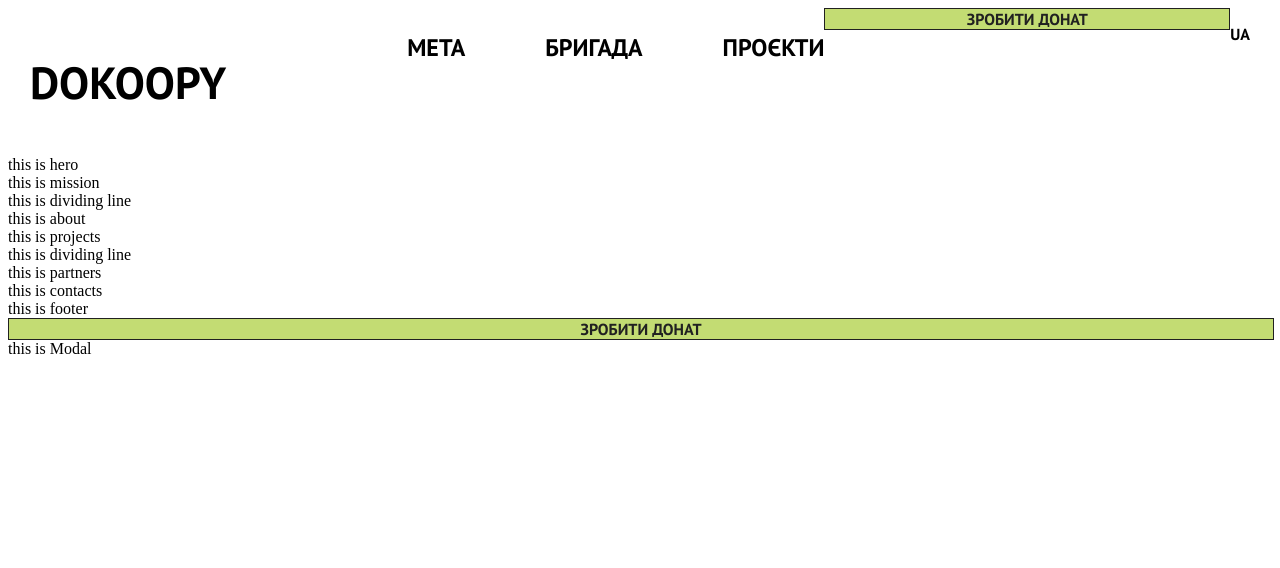
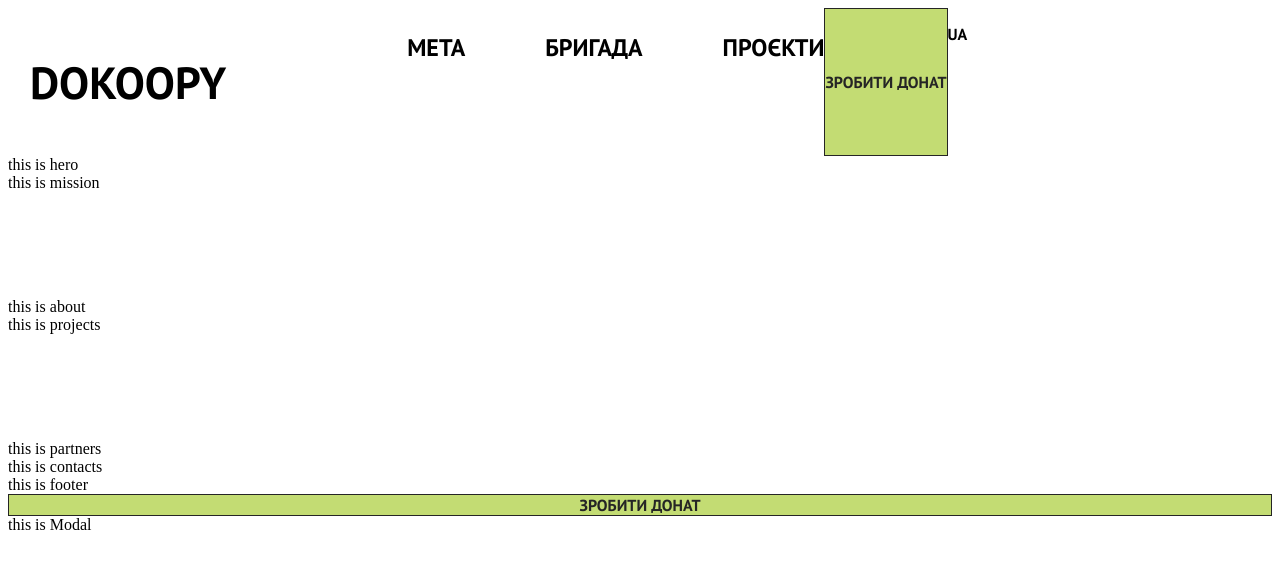
Before and after one commit to baza-trainee/dokoopy-frontend, a React (Vite) app: page / in a window 1280 px wide. Shown: the top 568 px of the page. Built offline with nearby package versions, Linux system fonts and the light colour scheme.

Commit message:
heshtegSection

```diff
--- a/src/components/DividingLine.jsx
+++ b/src/components/DividingLine.jsx
@@ -1,3 +1,22 @@
-export const DividingLine = () => {
-   return <div>this is dividing line</div>;
+export const DividingLine = ({ mainColor }) => {
+  return (
+    <div className={mainColor + ' containerHeshteg'}>
+      <ul className='contentHeshteg'>
+        <li></li>
+        <li></li>
+        <li></li>
+        <li></li>
+        <li></li>
+        <li></li>
+        <li></li>
+        <li></li>
+        <li></li>
+      </ul>
+    </div>
+  );
 };
+
+// для використання цього компоненту необхідно при його вставці додати props -
+// mainColor, який відповідає кольору компонента. Існує 2 класи:
+// для білого блоку - "whiteContainer",
+// для зеленого блоку - "greenContainer".
--- a/src/styles/components/_dividing-line.scss
+++ b/src/styles/components/_dividing-line.scss
@@ -0,0 +1,67 @@
+.containerHeshteg {
+  padding: 0;
+  margin: 0;
+  width: 100%;
+  height: 106px;
+  overflow: hidden;
+}
+
+.contentHeshteg {
+  width: 500%;
+  height: 100%;
+  padding-left: 10px;
+  display: flex;
+  align-items: center;
+  list-style: none;
+  margin: 0;
+  li {
+    margin-right: 55px;
+    font-family: PT Sans;
+    font-weight: 700;
+    font-size: 24px;
+  }
+  @media (min-width: 720px) {
+    padding-left: 30px;
+  }
+  @media (min-width: 1280px) {
+    padding-left: 110px;
+  }
+}
+
+.whiteContainer {
+  background-color: #ffffff;
+  ul li::before {
+    content: '#ПІДТРИМАЙ БРИГАДУ';
+  }
+}
+
+.greenContainer {
+  background-color: var(--button-main-color);
+  .contentHeshteg li:nth-child(1)::before {
+    content: url('src/assets/Logo_Ukraine_Defense.svg');
+  }
+  .contentHeshteg li:nth-child(2)::before {
+    content: '#МАЙБУТНЄ';
+  }
+  .contentHeshteg li:nth-child(3)::before {
+    content: '#СВОБОДА';
+  }
+  .contentHeshteg li:nth-child(4)::before {
+    content: '#ЗЕМЛЯ';
+  }
+  .contentHeshteg li:nth-child(5)::before {
+    content: '#РОДИНА';
+  }
+  .contentHeshteg li:nth-child(6)::before {
+    content: '#СИЛА';
+  }
+  .contentHeshteg li:nth-child(7)::before {
+    content: '#ЗАХИСТ';
+  }
+  .contentHeshteg li:nth-child(8)::before {
+    content: '#ВОЛЯ';
+  }
+  .contentHeshteg li:nth-child(9)::before {
+    content: '#НАЦІЯ';
+  }
+}
--- a/src/styles/components/_donate-button.scss
+++ b/src/styles/components/_donate-button.scss
@@ -5,40 +5,38 @@
   align-items: center;
   justify-content: center;
   text-decoration: none;
-  width: 100%;
-  height: 100%;
   font-family: PT Sans;
   font-weight: 700;
-  color: #212121;
+  color: var(--button-hover-color);
   &:hover {
     background-color: var(--button-hover-color);
-    color: #ffffff;
+    color: var(--button-burger-hover-color);
   }
 }
 
 .headerButton {
-  width: 160px;
-  height: 46px;
+  min-width: 160px;
+  min-height: 46px;
   font-size: 14px;
   @media (min-width: 1280px) {
-    width: 206px;
-    height: 54px;
+    min-width: 206px;
+    min-height: 54px;
     font-size: 20px;
   }
 }
 
 .mainButton {
-  width: 262px;
-  height: 67px;
+  min-width: 262px;
+  min-height: 67px;
   font-size: 24px;
 }
 
 .burger {
-  width: 296px;
-  height: 69px;
+  min-width: 296px;
+  min-height: 69px;
   font-size: 32px;
   &:hover {
     background-color: var(--button-burger-hover-color);
-    color: #000000;
+    color: var(--button-burger-hover-color);
   }
 }
```
